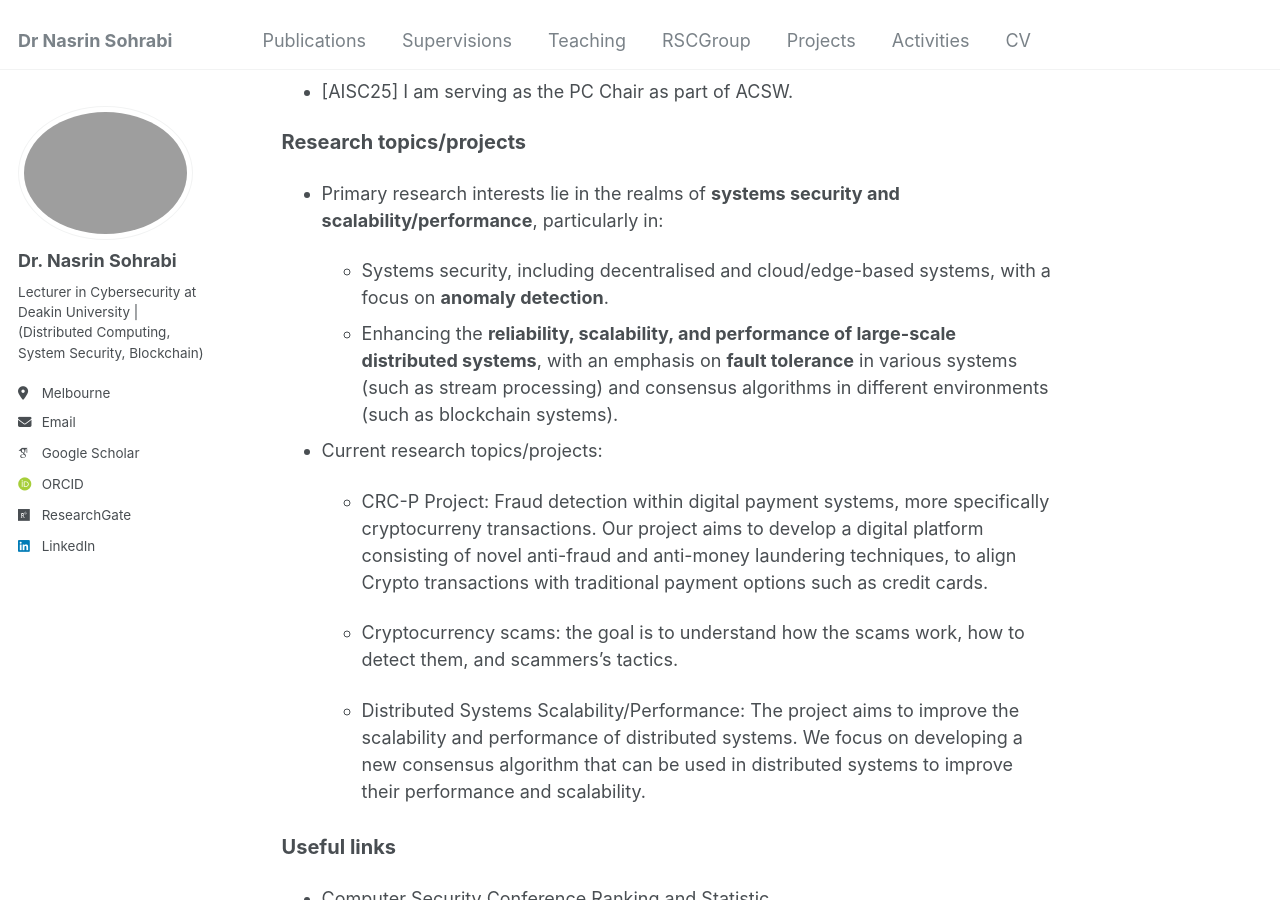
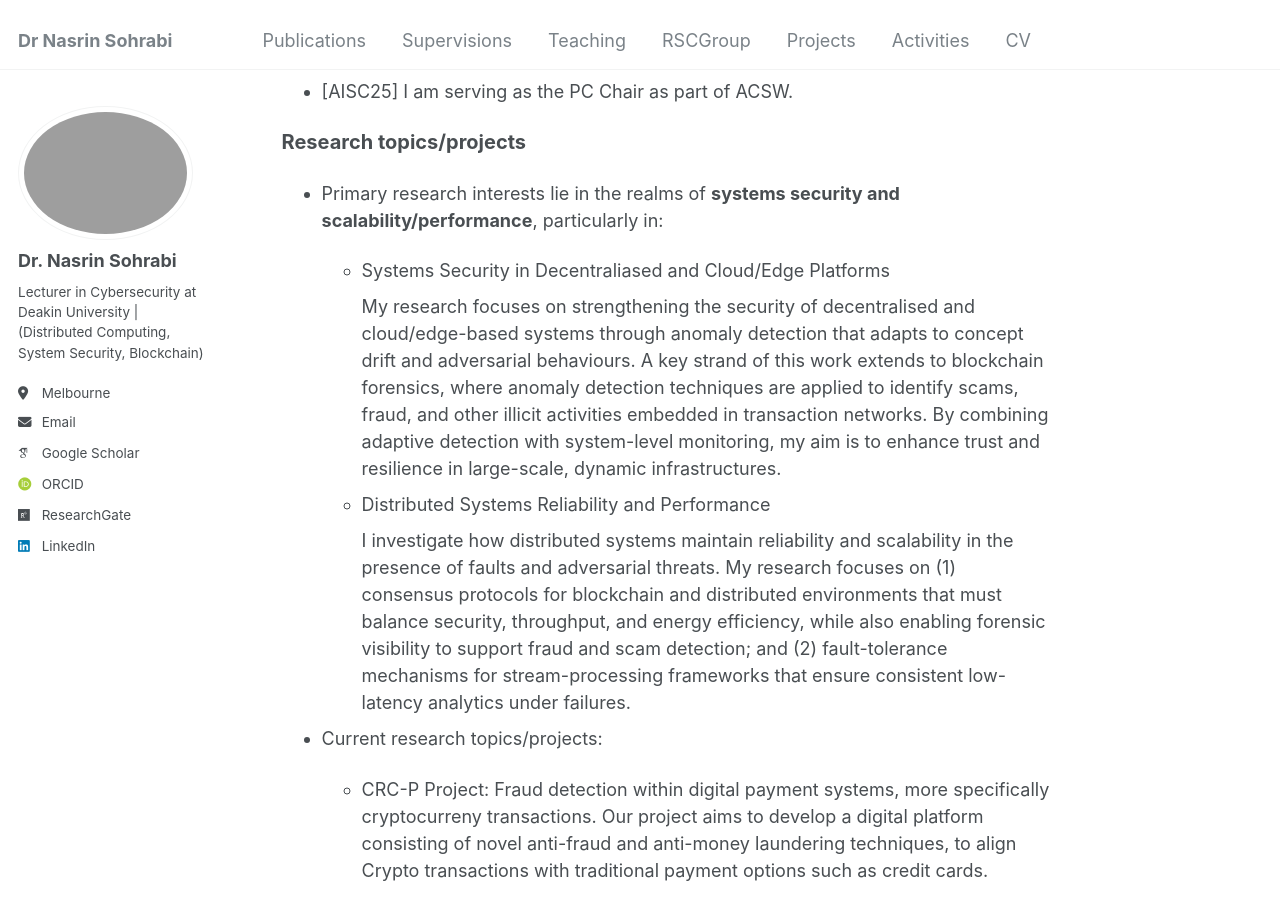
Before and after one commit to Nasrin-Sohrabi/Nasrin-Sohrabi.github.io, a Jekyll site: the page built from _pages/about.md, in a window 1280 px wide and 900 px high, scrolled down 793 px. Built offline with Jekyll 4.4.1, drawn with Linux system fonts in a browser that asks for light colours; some web fonts are replaced.

Commit message:
update the intro

```diff
--- a/_pages/about.md
+++ b/_pages/about.md
@@ -36,8 +36,11 @@
 
  * Primary research interests lie in the realms of <span style="font-weight:bold">systems security and scalability/performance</span>, particularly in:
 
-     * Systems security, including decentralised and cloud/edge-based systems, with a focus on <span style="font-weight:bold">anomaly detection</span>.
-     * Enhancing the <span style="font-weight:bold">reliability, scalability, and performance of large-scale distributed systems</span>, with an emphasis on <span style="font-weight:bold">fault tolerance</span> in various systems (such as stream processing) and consensus algorithms in different environments (such as blockchain systems).
+     * Systems Security in Decentraliased and Cloud/Edge Platforms
+      <ul> My research focuses on strengthening the security of decentralised and cloud/edge-based systems through anomaly detection that adapts to concept drift and adversarial behaviours. A key strand of this work extends to blockchain forensics, where anomaly detection techniques are applied to identify scams, fraud, and other illicit activities embedded in transaction networks. By combining adaptive detection with system-level monitoring, my aim is to enhance trust and resilience in large-scale, dynamic infrastructures. </ul>
+
+     * Distributed Systems Reliability and Performance
+      <ul>I investigate how distributed systems maintain reliability and scalability in the presence of faults and adversarial threats. My research focuses on (1) consensus protocols for blockchain and distributed environments that must balance security, throughput, and energy efficiency, while also enabling forensic visibility to support fraud and scam detection; and (2) fault-tolerance mechanisms for stream-processing frameworks that ensure consistent low-latency analytics under failures.</ul>
 
  * Current research topics/projects:
 
```
